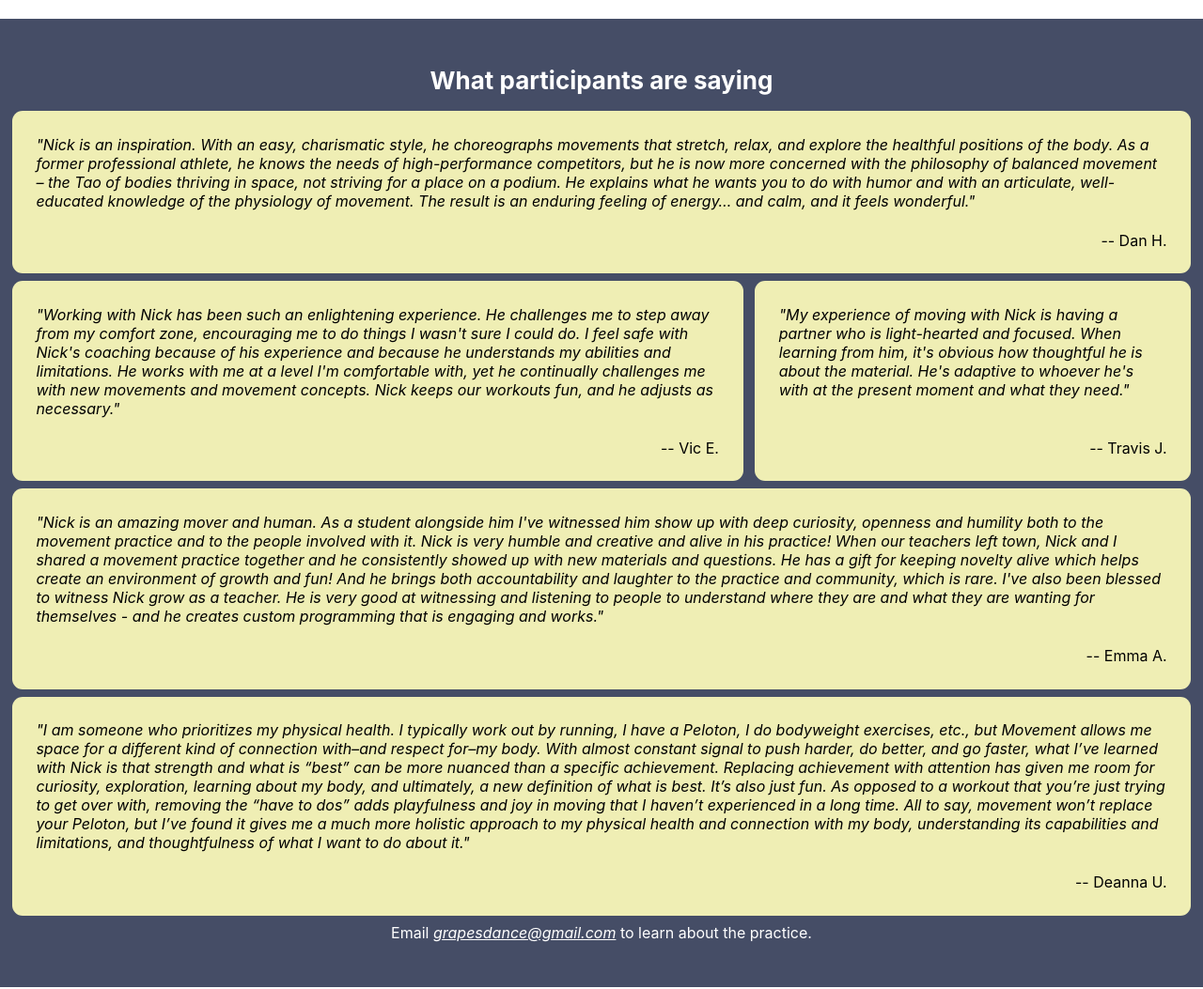
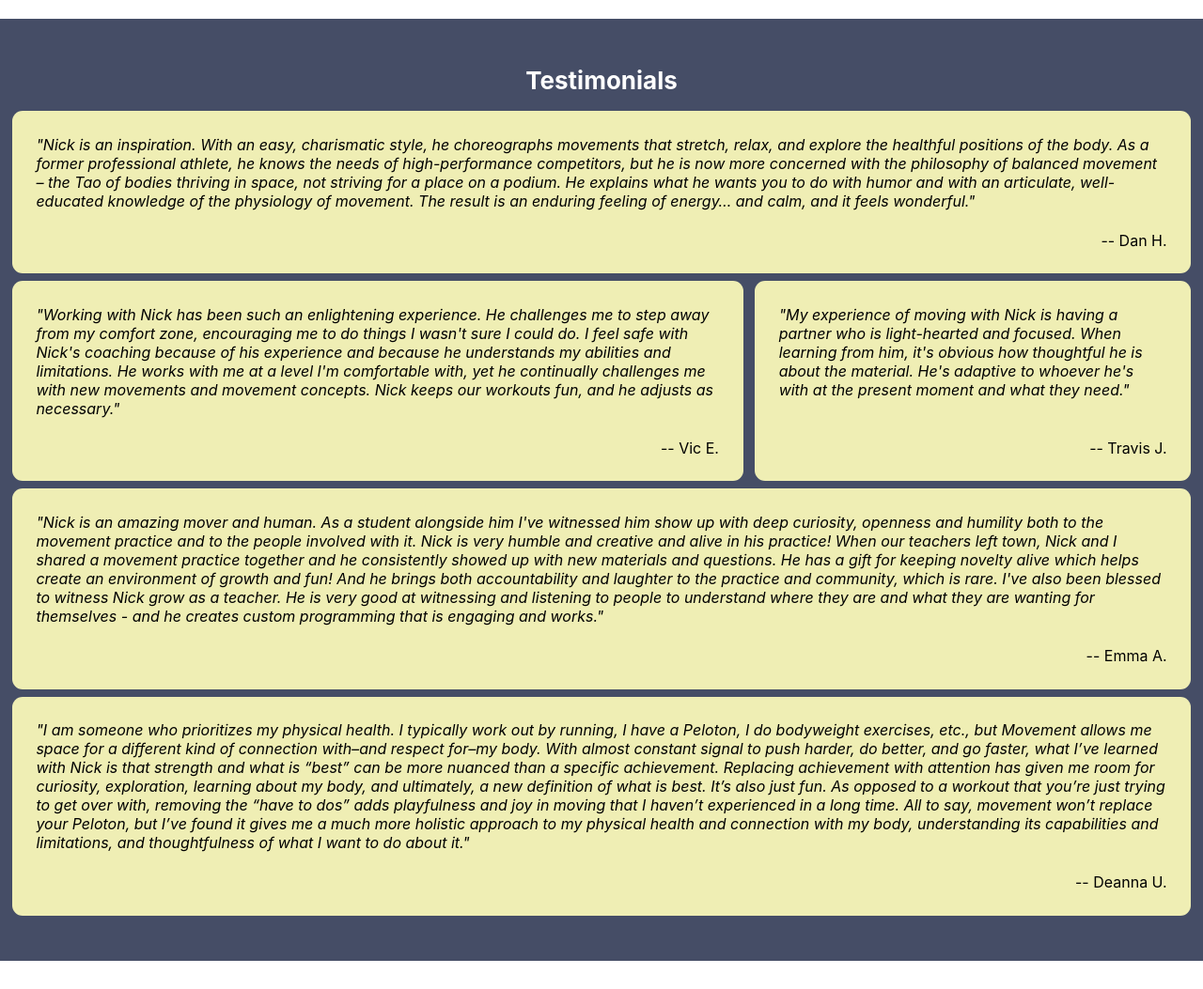
Before and after one commit to DigitalDsntHurt/jaaaam, a React (Create React App) app: page /blah-blah in a window 1280 px wide. Shown: the part 2138-3191 px from the top of the page at 94% size. Built offline with nearby package versions, Linux system fonts and the light colour scheme.

Commit message:
Creates a standalone testimonials page

```diff
--- a/src/content_components/Students.js
+++ b/src/content_components/Students.js
@@ -1,7 +1,7 @@
 const Students = ({ theme }) => {
     return (
         <div className={`landing-sect ${theme}-theme`} >
-            <h1>What participants are saying</h1>
+            <h1>Testimonials</h1>
             <div className="students-div-wrapper">
                 {/* DAN */}
                 <div className="students-div-row-full">
@@ -50,9 +50,6 @@ const Students = ({ theme }) => {
                         <div className='student-attribution-text'>-- Deanna U.</div>
                     </div>
                 </div>
-                <div >
-                    Email <a className="offering-c2a" href='mailto:grapesdance@gmail.com'>grapesdance@gmail.com</a> to learn about the practice.
-                </div>
             </div>
         </div >
     );
--- /dev/null
+++ b/src/pages/Testimonials.js
@@ -0,0 +1,13 @@
+import Footer from "../content_components/Footer";
+import Students from "../content_components/Students";
+
+const Testimonials = () => {
+    return (
+        <>
+            <Students />
+            <Footer theme='light' />
+        </>
+    );
+}
+
+export default Testimonials;
```
